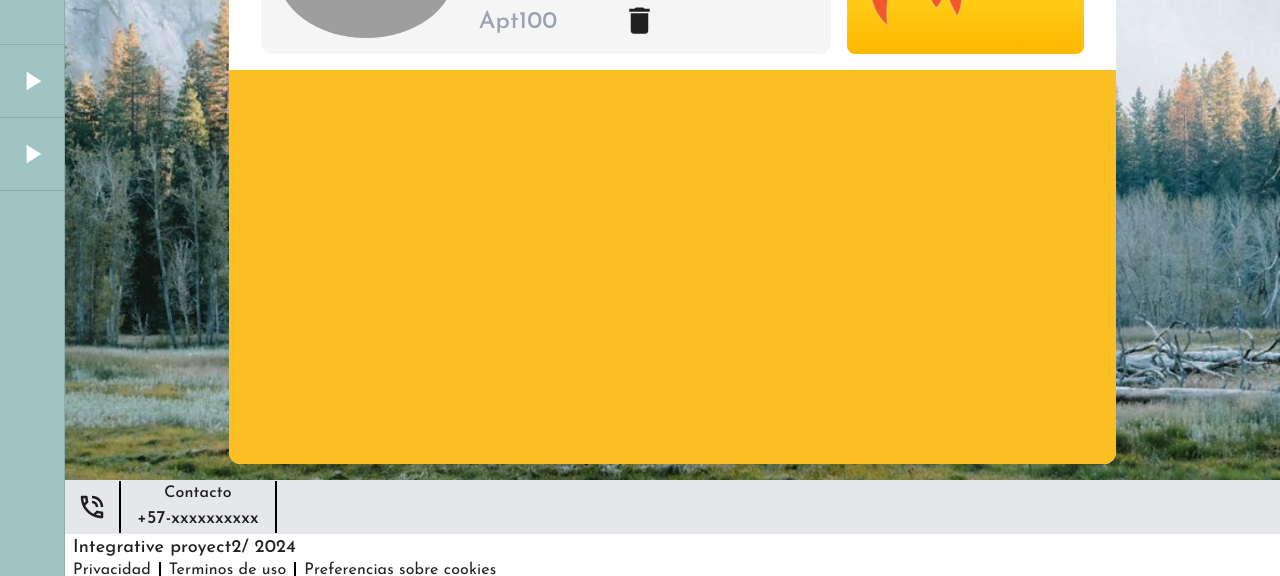
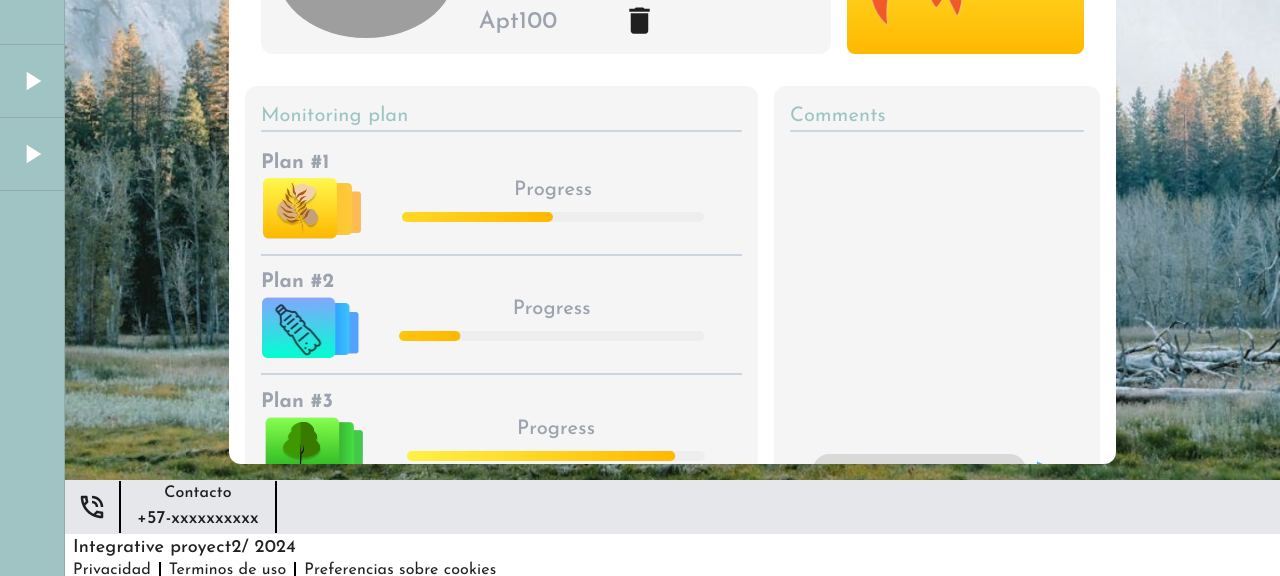
Before and after one commit to DanielSupe/BioWasteFront, a React (Vite) app: page /Main/Residence/User/1 in a window 1280 px wide. Shown: the part 222-798 px from the top of the page. Built offline with nearby package versions, Linux system fonts and the light colour scheme; grey boxes are pictures that could not be loaded; the HTML template or start-up script is replaced by a standard one.

Commit message:
UserInfo Finish

```diff
--- /dev/null
+++ b/src/pages/Inicio/components/CommentsUser.jsx
@@ -0,0 +1,39 @@
+import React, { useState } from 'react'
+import InputB from '../../../common/components/InputB'
+import SendIcon from '@mui/icons-material/Send';
+const CommentsUser = () => {
+
+    const [message,setMessaje] = useState("")
+    const limitCaracteres = 10;
+
+    const handleMessaje = (key,change)=>{
+        if(change.length <= limitCaracteres){
+            setMessaje(change);
+        }
+    }
+
+    return (
+        <div className='w-full flex flex-col h-full p-4 pb-[20%] box-border bg-grayUser rounded-xl relative'>
+            <h3 className=' text-blueMainTtile text-xl '>Comments</h3>
+            <div className=' rounded-lg w-full border-b-2 border-slate-300' />
+
+            <div className=' absolute bottom-0 left-0 max-h-[20%]  w-full h-auto  box-border p-4  flex justify-center items-center'>
+            <span className=' w-3/4 relative flex justify-end items-center'>
+            <InputB
+                type={"text"}
+                title={""}
+                nameKey={"message"}
+                placeholder={"write..."}
+                classname={" rounded-2xl bg-inputComment box-border p-2 w-full"}
+                handleChange={handleMessaje}
+                value={message}
+                />
+                <p className=' absolute'>{message.length}/{limitCaracteres}</p>
+            </span>
+            <SendIcon className=' ml-2 cursor-pointer text-blueBioWaste' fontSize='large'/>
+            </div>
+        </div>
+    )
+}
+
+export default CommentsUser
--- a/src/pages/Inicio/components/HeaderUserInfo.jsx
+++ b/src/pages/Inicio/components/HeaderUserInfo.jsx
@@ -32,11 +32,12 @@ const HeaderUserInfo = ({ urlImage, nameUser = "User", idUser, apt = 100 }) => {
       }
 
     return (
-        <div className='h-full w-full bg-grayUser rounded-xl flex items-end p-4 box-border'>
-            <img className=' min-h-[70%] max-h-[90%] rounded-[50%]' src={urlImage ? urlImage : photoDefeft} />
-            <div className='h-full flex flex-col items-start justify-end max-w-[50%] box-border ml-6'>
+        <div className='h-full w-full bg-grayUser rounded-xl flex items-center md:items-end p-4 box-border'>
+            <img className='min-h-[30%] max-h-[50%] md:min-h-[70%] md:max-h-[90%] rounded-[50%]' src={urlImage ? urlImage : photoDefeft} />
+            <div className='h-full flex flex-col items-start justify-center md:justify-end max-w-[50%] box-border ml-6'>
                 <div className='flex'>
-                    <p className=' text-gray-400 font-medium text-5xl text-center max-w-[70%]'>{nameUser}</p>
+                {/* max-w-[10%] overflow-hidden whitespace-nowra */}
+                    <p className=' text-gray-400 font-medium text-5xl text-center'>{nameUser}</p>
                     <p className=' text-gray-400 font-medium text-5xl text-center'>#{idUser}</p>
                 </div>
                 <p className=' text-gray-400 font-medium text-2xl text-center'>Apt{apt}</p>
--- a/src/pages/Inicio/components/MonitoringPlan.jsx
+++ b/src/pages/Inicio/components/MonitoringPlan.jsx
@@ -5,9 +5,9 @@ import PlanProgress from './PlanProgress';
 const MonitoringPlan = ({ResidenceList}) => {
 
     const list = [
-        { title: "Plan #1", urlImage: "Images/Main/imagePlan_1.png", progress: 50 },
-        { title: "Plan #2", urlImage: "Images/Main/imagePlan_2.png", progress: 20 },
-        { title: "Plan #3", urlImage: "Images/Main/imagePlan_3.png", progress: 90 },
+        { title: "Plan #1", urlImage: "/Images/Main/imagePlan_1.png", progress: 50 },
+        { title: "Plan #2", urlImage: "/Images/Main/imagePlan_2.png", progress: 20 },
+        { title: "Plan #3", urlImage: "/Images/Main/imagePlan_3.png", progress: 90 },
     ]
 
 
--- a/src/pages/Residence/template/TemplateResidence.jsx
+++ b/src/pages/Residence/template/TemplateResidence.jsx
@@ -88,7 +88,7 @@ const TemplateResidence = () => {
                         <img className=' max-h-[60%]' src='/Images/Main/LlamaMain.png'/>
                         <p className=' text-gray-400 font-medium text-2xl text-center'>{item.racha}</p>
                       </div>
-                      <button onClick={()=>{deleteUserForAdmin(item.idUser)}} ><DeleteIcon className='h-[60%] cursor-pointer'/></button>
+                      <button onClick={()=>{deleteUserForAdmin(item.idUser)}} ><DeleteIcon className='h-[60%] cursor-pointer z-[9999]'/></button>
                     </div>
 
 
--- a/src/pages/Residence/template/UserInfo.jsx
+++ b/src/pages/Residence/template/UserInfo.jsx
@@ -3,27 +3,40 @@ import { useParams } from 'react-router-dom';
 import RachaUser from '../../Inicio/components/RachaUser';
 import HeaderUserInfo from '../../Inicio/components/HeaderUserInfo';
 import Swal from 'sweetalert2';
+import MonitoringPlan from '../../Inicio/components/MonitoringPlan';
+import CommentsUser from '../../Inicio/components/CommentsUser';
 const UserInfo = () => {
     const { userId } = useParams();
 
 
     return (
         <div className='w-full h-full px-4 box-border flex justify-center  items-center bg-cover bg-center bg-no-repeat overflow-auto' style={{ backgroundImage: "url('/Images/Main/fondoMain.jpg')" }}>
-            <div className='w-full md:w-3/4 h-full md:h-[95%] bg-white rounded-xl flex flex-col md:overflow-hidden'>
+            <div className='w-full md:w-3/4 h-full md:h-[95%] bg-white rounded-xl flex flex-col overflow-auto'>
 
                 <div className='w-full md:h-[35%] py-4 px-8 box-border flex flex-col md:flex-row justify-around'>
-                    <div className='w-[70%]  mr-4 box-border h-full'>
-                        <HeaderUserInfo idUser={userId}/>
+                    <div className='md:w-[70%]  mr-4 box-border h-full'>
+                        <HeaderUserInfo idUser={userId} />
                     </div>
                     <div className=' flex-grow h-full'>
-                        <RachaUser racha={100}/>
+                        <RachaUser racha={100} />
                     </div>
 
 
                 </div>
 
-                <div className='w-full flex-grow p-4 box-border bg-amber-400'>
+                <div className='w-full flex-grow p-4 box-border flex flex-row'>
+                    <div className='w-3/5 flex flex-col h-full bg-grayUser box-border p-4 rounded-xl mr-4'>
+                        <h3 className=' text-blueMainTtile text-xl '>Monitoring plan</h3>
+                        <div className=' rounded-lg w-full border-b-2 border-slate-300' />
 
+                        <div className=' h-auto flex-grow w-full mt-1 overflow-hidden'>     {/*CONTENIDO---------------------  */}
+                            <MonitoringPlan />
+                        </div>
+                    </div>
+
+                    <div className=' flex-grow h-full'>
+                        <CommentsUser/>
+                    </div>
                 </div>
 
 
--- a/tailwind.config.js
+++ b/tailwind.config.js
@@ -11,7 +11,8 @@ export default {
         blueBioWaste: "#9DC4C4",
         greenBioWaste: "#81e28b",
         BlueHeader: "#a0c4c4",
-        grayUser: "#F5F5F5"
+        grayUser: "#F5F5F5",
+        inputComment: "#D9D9D9"
       },
       colors: {
         GreenRecycle: "#006838",
```
